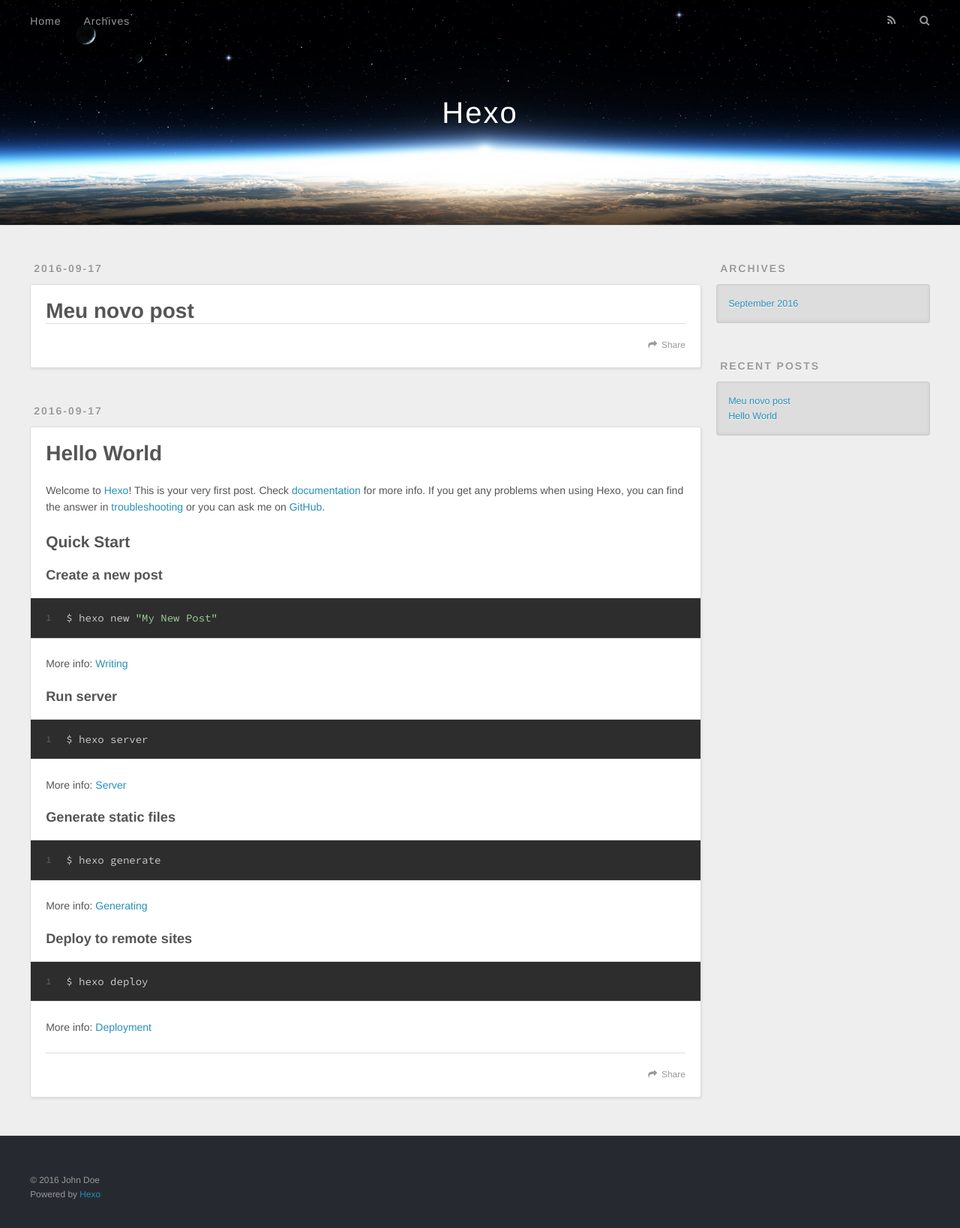
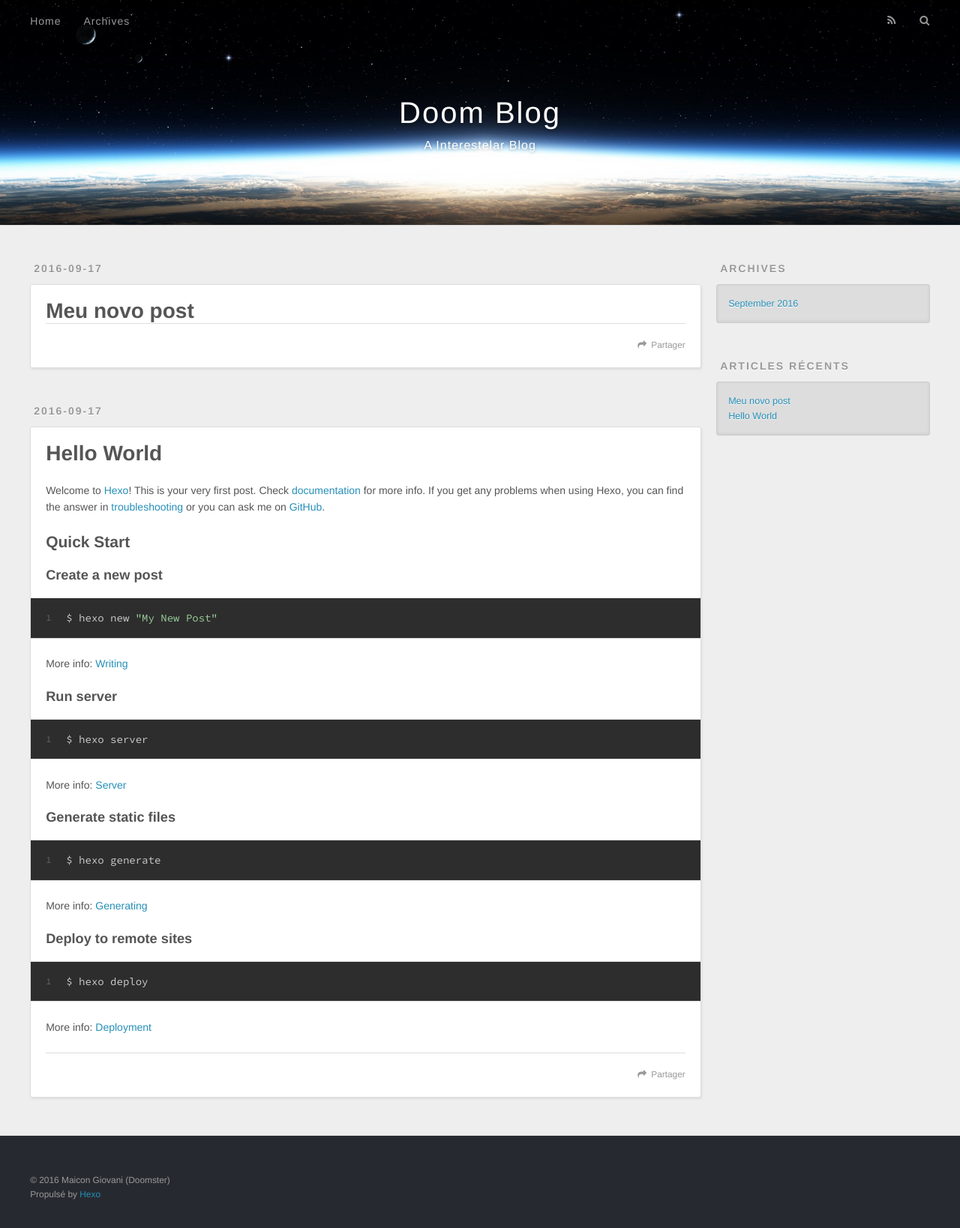
Before and after one commit to doomsterinc/doomsterinc.github.io, a plain HTML site: page index.html in a window 1280 px wide. Shown: the whole page at 75% size. Drawn offline with nearby package versions, Linux system fonts and the light colour scheme.

Commit message:
Site updated: 2016-09-17 19:00:40

```diff
--- a/index.html
+++ b/index.html
@@ -3,16 +3,19 @@
 <head>
   <meta charset="utf-8">
 
-  <title>Hexo</title>
+  <title>Doom Blog</title>
   <meta name="viewport" content="width=device-width, initial-scale=1, maximum-scale=1">
-  <meta property="og:type" content="website">
-<meta property="og:title" content="Hexo">
+  <meta name="description" content="DEV / Physics / Astronomics">
+<meta property="og:type" content="website">
+<meta property="og:title" content="Doom Blog">
 <meta property="og:url" content="http://yoursite.com/index.html">
-<meta property="og:site_name" content="Hexo">
+<meta property="og:site_name" content="Doom Blog">
+<meta property="og:description" content="DEV / Physics / Astronomics">
 <meta name="twitter:card" content="summary">
-<meta name="twitter:title" content="Hexo">
+<meta name="twitter:title" content="Doom Blog">
+<meta name="twitter:description" content="DEV / Physics / Astronomics">
 
-    <link rel="alternate" href="/atom.xml" title="Hexo" type="application/atom+xml">
+    <link rel="alternate" href="/atom.xml" title="Doom Blog" type="application/atom+xml">
 
 
     <link rel="icon" href="/favicon.png">
@@ -33,8 +36,12 @@
   <div id="header-outer" class="outer">
     <div id="header-title" class="inner">
       <h1 id="logo-wrap">
-        <a href="/" id="logo">Hexo</a>
+        <a href="/" id="logo">Doom Blog</a>
       </h1>
+
+        <h2 id="subtitle-wrap">
+          <a href="/" id="subtitle">A Interestelar Blog</a>
+        </h2>
 
     </div>
     <div id="header-inner" class="inner">
@@ -48,9 +55,9 @@
       </nav>
       <nav id="sub-nav">
 
-          <a id="nav-rss-link" class="nav-icon" href="/atom.xml" title="RSS Feed"></a>
+          <a id="nav-rss-link" class="nav-icon" href="/atom.xml" title="Flux RSS"></a>
 
-        <a id="nav-search-btn" class="nav-icon" title="Search"></a>
+        <a id="nav-search-btn" class="nav-icon" title="Rechercher"></a>
       </nav>
       <div id="search-form-wrap">
         <form action="//google.com/search" method="get" accept-charset="UTF-8" class="search-form"><input type="search" name="q" results="0" class="search-form-input" placeholder="Search"><button type="submit" class="search-form-submit">&#xF002;</button><input type="hidden" name="sitesearch" value="http://yoursite.com"></form>
@@ -87,7 +94,7 @@
 
     </div>
     <footer class="article-footer">
-      <a data-url="http://yoursite.com/2016/09/17/Meu-novo-post/" data-id="cit7jjzo40000j56q3il17zzp" class="article-share-link">Share</a>
+      <a data-url="http://yoursite.com/2016/09/17/Meu-novo-post/" data-id="cit7k74fp0000ok6qx525z5iw" class="article-share-link">Partager</a>
 
 
     </footer>
@@ -132,7 +139,7 @@
 
     </div>
     <footer class="article-footer">
-      <a data-url="http://yoursite.com/2016/09/17/hello-world/" data-id="cit7jjzoa0001j56qjgr2smv3" class="article-share-link">Share</a>
+      <a data-url="http://yoursite.com/2016/09/17/hello-world/" data-id="cit7k74gd0001ok6q0vo9q96q" class="article-share-link">Partager</a>
 
 
     </footer>
@@ -167,7 +174,7 @@
 
 
   <div class="widget-wrap">
-    <h3 class="widget-title">Recent Posts</h3>
+    <h3 class="widget-title">Articles récents</h3>
     <div class="widget">
       <ul>
 
@@ -191,8 +198,8 @@
 
   <div class="outer">
     <div id="footer-info" class="inner">
-      &copy; 2016 John Doe<br>
-      Powered by <a href="http://hexo.io/" target="_blank">Hexo</a>
+      &copy; 2016 Maicon Giovani (Doomster)<br>
+      Propulsé by <a href="http://hexo.io/" target="_blank">Hexo</a>
     </div>
   </div>
 </footer>
```
Also changed, not shown: 2016/09/17/Meu-novo-post/index.html (+19 -12 lines), 2016/09/17/hello-world/index.html (+15 -11 lines), archives/2016/09/index.html (+19 -12 lines), archives/2016/index.html (+19 -12 lines), archives/index.html (+19 -12 lines).
